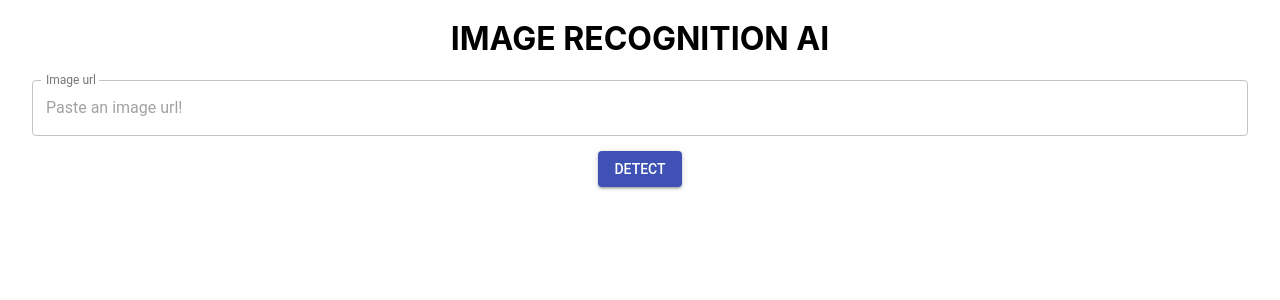
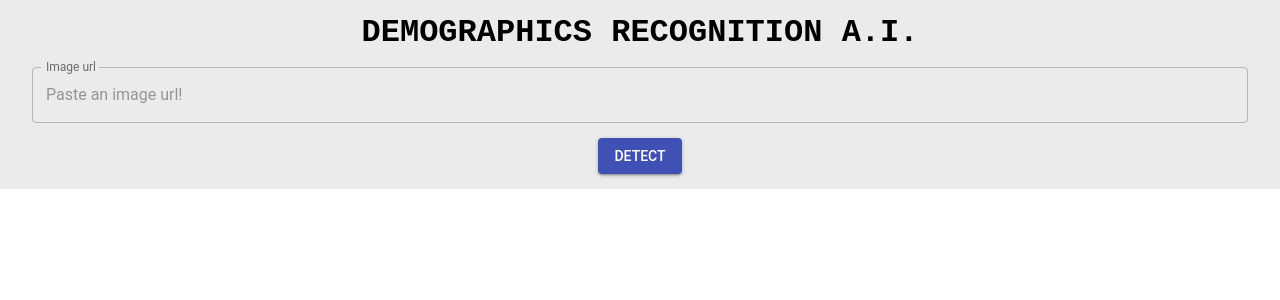
Before and after one commit to Luther0211/face-detection-project, a React (Create React App) app: page / in a window 1280 px wide. Shown: the top 300 px of the page. Built offline with nearby package versions, Linux system fonts and the light colour scheme; what clarifai would draw is missing.

Commit message:
renamed inputForm component / added style to top form

```diff
--- a/src/App.js
+++ b/src/App.js
@@ -3,7 +3,7 @@ import './App.css';
 import Clarifai from 'clarifai';
 
 //COMPONENT IMPORTS
-import InputForm from "./Components/InputForm/InputForm"
+import DemographicsForm from "./Components/DemographicsForm/DemographicsForm"
 import ImageDisplay from "./Components/ImageDisplay/ImageDisplay"
 
 const app = new Clarifai.App({
@@ -57,8 +57,7 @@ class App extends Component {
     render() {
         return (
             <div className="App">
-                <h1>IMAGE RECOGNITION AI</h1>
-                <InputForm onInputSubmit={(e) => this.onSubmitHandler(e)} />
+                <DemographicsForm onInputSubmit={(e) => this.onSubmitHandler(e)} />
                 <ImageDisplay imageUrl={this.state.imageURL} boxes={this.state.boxes} onFaceBoxClick={(e) => this.onfaceBoxClickHandler(e)} />
             </div>
         );
--- /dev/null
+++ b/src/Components/DemographicsForm/DemographicsForm.css
@@ -0,0 +1,19 @@
+.top-section {
+    background-color: rgb(235, 235, 235);
+}
+
+.top-title {
+    margin: 0;
+    padding: 15px 0;
+    font-size: 4vh;
+    font-family: monospace, sans-serif;
+}
+
+.url-TextField {
+    width: 95vw;
+    margin: 8;
+}
+
+.submit-btn {
+    margin: 15px !important;
+}
--- /dev/null
+++ b/src/Components/DemographicsForm/DemographicsForm.js
@@ -0,0 +1,15 @@
+import React from 'react'
+import { TextField, Button } from "@material-ui/core";
+import "./DemographicsForm.css"
+
+export default props => {
+    return (
+        <div className="top-section">
+            <h1 className="top-title">DEMOGRAPHICS RECOGNITION A.I.</h1>
+            <form className="form" onSubmit={props.onInputSubmit} >
+                <TextField className="url-TextField" label="Image url" placeholder="Paste an image url!" variant="outlined" InputLabelProps={{ shrink: true}} />
+                <Button className="submit-btn" variant="contained" color="primary" type='submit'>Detect</Button>
+            </form>
+        </div>
+    )
+}
--- a/src/Components/InputForm/InputForm.css
+++ /dev/null
@@ -1,8 +0,0 @@
-.url-TextField {
-    width: 95vw;
-    margin: 8;
-}
-
-.submit-btn {
-    margin: 15px !important;
-}
--- a/src/Components/InputForm/InputForm.js
+++ /dev/null
@@ -1,18 +0,0 @@
-import React from 'react'
-import { TextField, Button } from "@material-ui/core";
-import "./InputForm.css"
-
-export default props => {
-    return (
-        <form className="form" onSubmit={props.onInputSubmit} >
-            <TextField
-                className="url-TextField"
-                label="Image url"
-                placeholder="Paste an image url!"
-                variant="outlined"
-                InputLabelProps={{ shrink: true}}
-            />
-            <Button className="submit-btn" variant="contained" color="primary" type='submit'>Detect</Button>
-        </form>
-    )
-}
```
